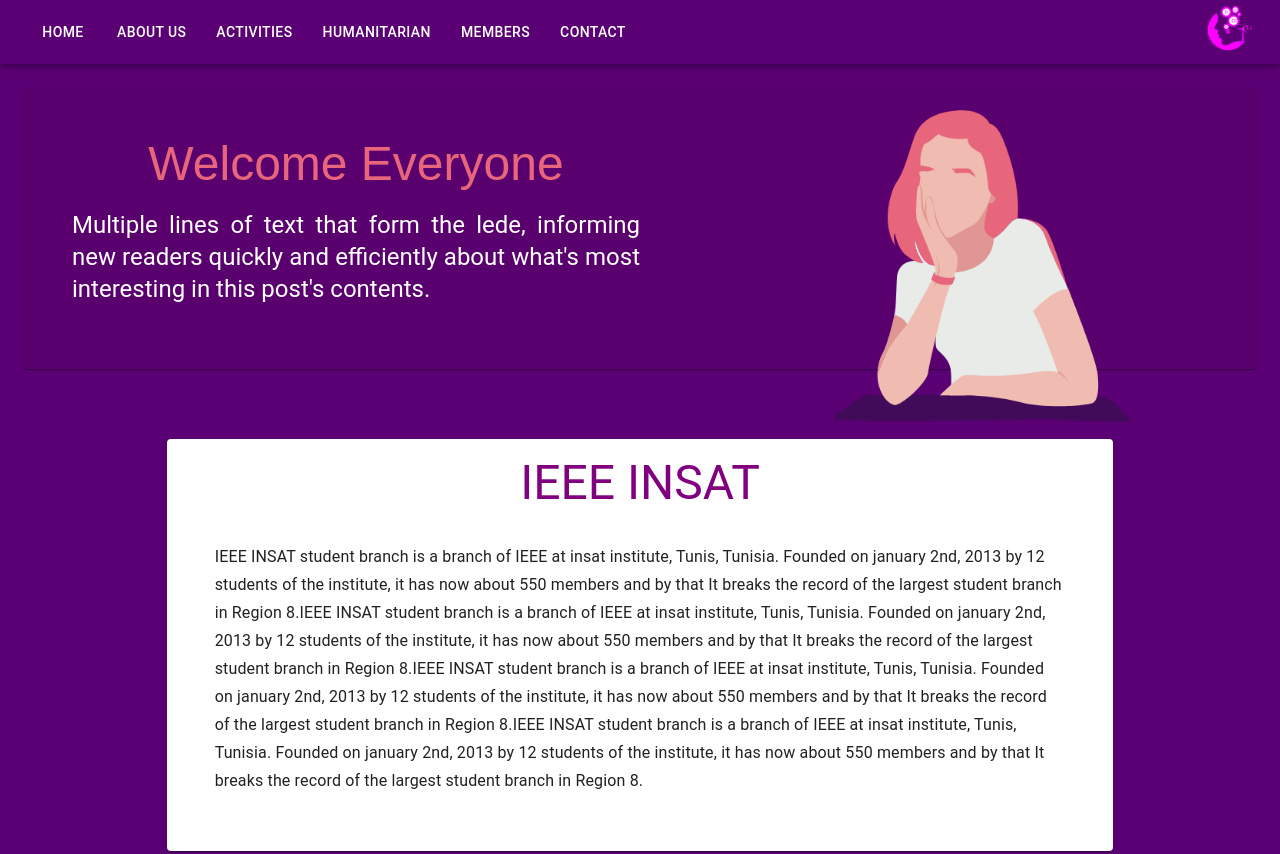
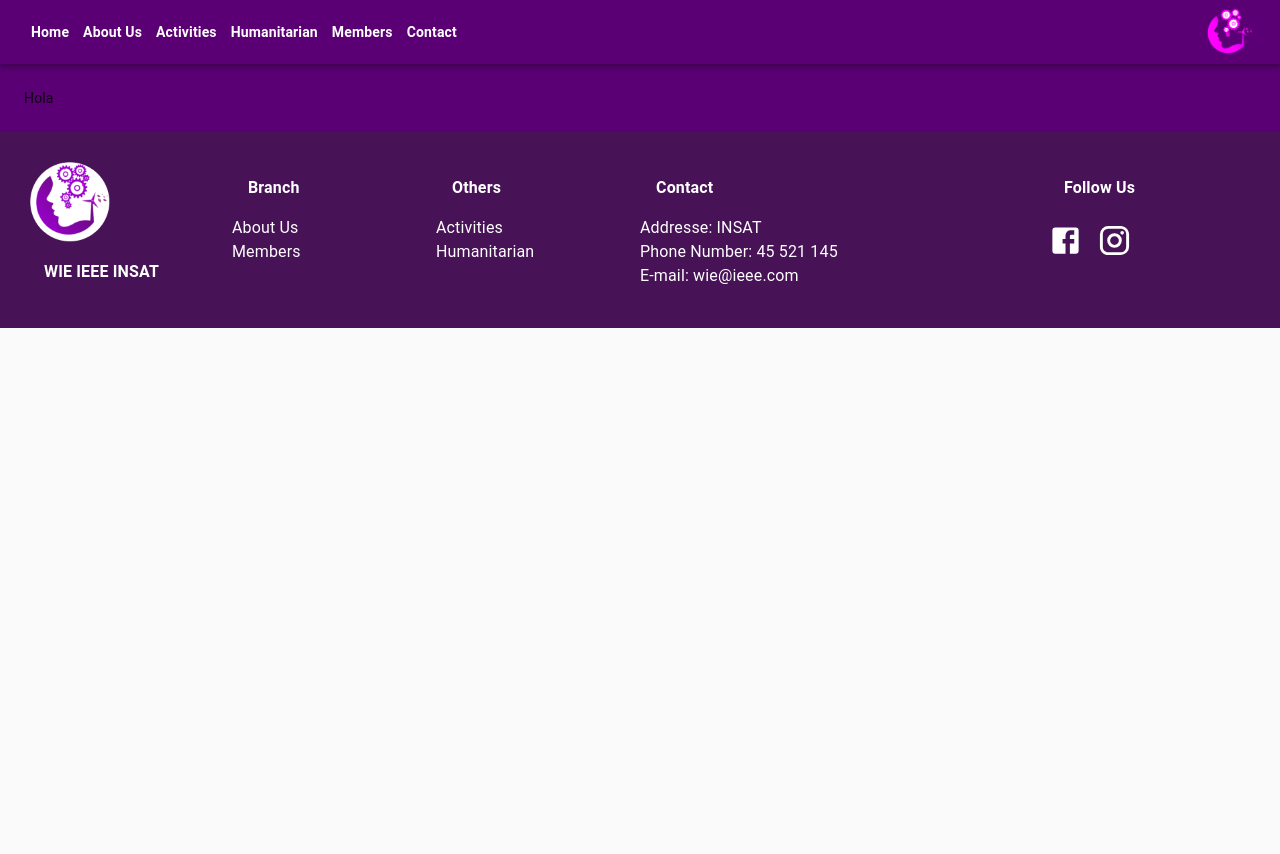
Before and after one commit to Jnber/WIE, a React (Create React App) app: page /Activities in a window 1280 px wide. Shown: the top 854 px of the page. After the commit the page ends 800 px from the top, so only its background shows below. Built offline with nearby package versions, Linux system fonts and the light colour scheme.

Commit message:
footer and router

```diff
--- a/package.json
+++ b/package.json
@@ -9,9 +9,12 @@
     "@testing-library/jest-dom": "^4.2.4",
     "@testing-library/react": "^9.3.2",
     "@testing-library/user-event": "^7.1.2",
+    "bootstrap": "^4.5.2",
     "react": "^16.13.1",
+    "react-bootstrap": "^1.3.0",
     "react-dom": "^16.13.1",
     "react-responsive-carousel": "^3.2.9",
+    "react-router-dom": "^5.2.0",
     "react-scripts": "3.4.3"
   },
   "scripts": {
--- a/src/App.css
+++ b/src/App.css
@@ -15,7 +15,7 @@
         display: none;
     }
     #Appbar{
-      align-items: baseline;
+      align-items: normal;
     }
   }
 
--- a/src/App.js
+++ b/src/App.js
@@ -1,7 +1,10 @@
 import React from 'react';
 import './App.css';
+import 'bootstrap/dist/css/bootstrap.min.css';
 import Home from './Components/Home/Home';
-
+import AboutUs from './Components/About Us/AboutUs'
+import Activities from './Components/Activities/Activities'
+import Footer from './Components/Frequently Used/Footer'
 import clsx from 'clsx';
 import { makeStyles, useTheme } from '@material-ui/core/styles';
 import Drawer from '@material-ui/core/Drawer';
@@ -16,10 +19,16 @@
 import ChevronLeftIcon from '@material-ui/icons/ChevronLeft';
 import ChevronRightIcon from '@material-ui/icons/ChevronRight';
 import ListItem from '@material-ui/core/ListItem';
-import ListItemText from '@material-ui/core/ListItemText';
-import Button from '@material-ui/core/Button';
 import Grid from '@material-ui/core/Grid';
 import Logo from './Images/WIE LOGO.png'
+import {
+  BrowserRouter as Router,
+  Switch,
+  Route,
+  Link
+} from "react-router-dom";
+
+
 
 
 const drawerWidth = 240;
@@ -27,6 +36,10 @@
 const useStyles = makeStyles((theme) => ({
   root: {
     display: 'flex',
+  },
+  button:{
+    color:'white',
+    fontWeight:'bold'
   },
   appBar: {
     transition: theme.transitions.create(['margin', 'width'], {
@@ -97,6 +110,8 @@
   };
 
   return (
+    <Router>
+      <div>
         <div className={classes.root}>
           <CssBaseline />
           <AppBar
@@ -119,19 +134,21 @@
               </IconButton>
               <Grid item xs={9} className="Buttons">
               {["Home", "About Us", "Activities", "Humanitarian", "Members", "Contact"].map((value) => (
-                  <Button
+                      <Link
                         key={value}
                         value={value.toString()}
-                    color="inherit"
+                        to={"/" + value.toString()}
                         id="Button"
+                        className={classes.button}
                         label={value.toString()}>
                           {value.toString()}
-                    </Button>
+
+                        </Link>
 
                     ))}
 
               </Grid>
-          <Grid item xs={3} className="logoplace">
+              <Grid item xs={10} className="logoplace">
 
               <img src={Logo} alt="logo" className="Logoimg" ></img>
               </Grid>
@@ -155,7 +172,16 @@
             <List>
               {['Home', 'About Us', 'Activities', 'Humanitarian', 'Members', 'Contact'].map((text, index) => (
                 <ListItem button key={text}>
-              <ListItemText primary={text} />
+                  <Link
+                        key={text}
+                        value={"/"+ text.toString()}
+                        to={ text.toString() }
+                        id="Button"
+                        className={classes.button}
+                        label={text.toString()}>
+                          {text.toString()}
+
+                        </Link>
                 </ListItem>
               ))}
             </List>
@@ -167,9 +193,28 @@
             id="Main"
           >
             <div className={classes.drawerHeader} />
-        <Home></Home>
+
+              <Switch>
+                <Route path="/About Us">
+                  <AboutUs/>
+                </Route>
+                <Route path="/Activities">
+                  <Activities/>
+                </Route>
+                <Route path="Home">
+                  <home/>
+                </Route>
+                <Route path="/">
+                  <Home/>
+                </Route>
+              </Switch>
+
             </main>
+
         </div>
+        <Footer></Footer>
+        </div>
+    </Router>
   );
 }
 
--- /dev/null
+++ b/src/Components/About Us/AboutUs.js
@@ -0,0 +1,9 @@
+import  React from 'react';
+
+export default function AboutUs (){
+    return(
+        <div>
+            <h>Hola</h>
+        </div>
+    );
+}
--- /dev/null
+++ b/src/Components/Activities/Activities.js
@@ -0,0 +1,9 @@
+import  React from 'react';
+
+export default function AboutUs (){
+    return(
+        <div>
+            <h>Hola</h>
+        </div>
+    );
+}
--- /dev/null
+++ b/src/Components/Frequently Used/Footer.js
@@ -0,0 +1,93 @@
+import React from 'react';
+import PropTypes from 'prop-types';
+import { withStyles } from '@material-ui/core/styles';
+import Paper from '@material-ui/core/Paper';
+import Typography from '@material-ui/core/Typography';
+import Logo from '../../Images/LogoColor.png'
+import Grid from '@material-ui/core/Grid';
+import { makeStyles } from '@material-ui/core/styles';
+import { Link } from '@material-ui/core';
+import FacebookIcon from '@material-ui/icons/Facebook';
+import InstagramIcon from '@material-ui/icons/Instagram';
+
+const useStyles = makeStyles({
+ logo:{
+    width: '6em',
+ },
+ Name:{
+    color: 'white',
+    fontWeight: 'bold',
+    margin: '1em'
+ },
+ footer: {
+     backgroundColor: '#471256'
+ },
+ link:{
+     color:'white'
+ },
+ contain: {
+     padding: '2em',
+     justifyContent: 'space-between'
+ },
+ facebook: {
+     color:'white',
+     margin:'0.2em',
+     marginLeft: '0em'
+ },
+ instagram: {
+     color: 'white',
+     margin:'0.2em'
+ }
+});
+
+export default function Footer() {
+    const classes = useStyles();
+  return (
+    <footer className={classes.footer}>
+        <Grid container className={classes.contain}>
+            <Grid item md={2} sm={2} xs={12}>
+                <img src={Logo} className={classes.logo}></img>
+                <Typography className={classes.Name}>WIE IEEE INSAT</Typography>
+            </Grid>
+            <Grid item md={2} sm={2} xs={12}>
+                <Typography className={classes.Name}>Branch</Typography>
+                <Typography>
+                <Link className={classes.link}>About Us</Link>
+                </Typography>
+                <Typography>
+                <Link className={classes.link}>Members</Link>
+                </Typography>
+            </Grid>
+            <Grid item md={2} sm={2} xs={12}>
+                <Typography className={classes.Name}>Others</Typography>
+                <Typography>
+                <Link className={classes.link}>Activities</Link>
+                </Typography>
+                <Typography>
+                <Link className={classes.link}>Humanitarian</Link>
+                </Typography>
+            </Grid>
+            <Grid item md={4} sm={4} xs={12}>
+                <Typography className={classes.Name}>Contact</Typography>
+                <Typography className={classes.link}>
+                    Addresse: INSAT
+                </Typography>
+                <Typography className={classes.link}>
+                    Phone Number: 45 521 145
+                </Typography>
+                <Typography className={classes.link}>
+                    E-mail: wie@ieee.com
+                </Typography>
+            </Grid>
+            <Grid item md={2} sm={2} xs={12}>
+            <Typography className={classes.Name}>
+                    Follow Us
+            </Typography>
+            <FacebookIcon className={classes.facebook} fontSize="large"></FacebookIcon>
+            <InstagramIcon className={classes.instagram} fontSize="large"></InstagramIcon>
+            </Grid>
+        </Grid>
+
+    </footer>
+  );
+}
--- a/src/Components/Home/Home.js
+++ b/src/Components/Home/Home.js
@@ -17,7 +17,10 @@
 import AdvancedGridList from '../Frequently Used/ManyPics'
 import Album from '../Frequently Used/CardWithPic';
 
+
 //import WIE from '../../Images/WIETitle.png'
+
+
 
 const contentStyle = {
   height: "60%",
```
Also changed, not shown: src/Images/LogoColor.png (added), 1 other file (tests, documents, lock files or other folders). Lines whose indentation alone changed are shown as unchanged.
